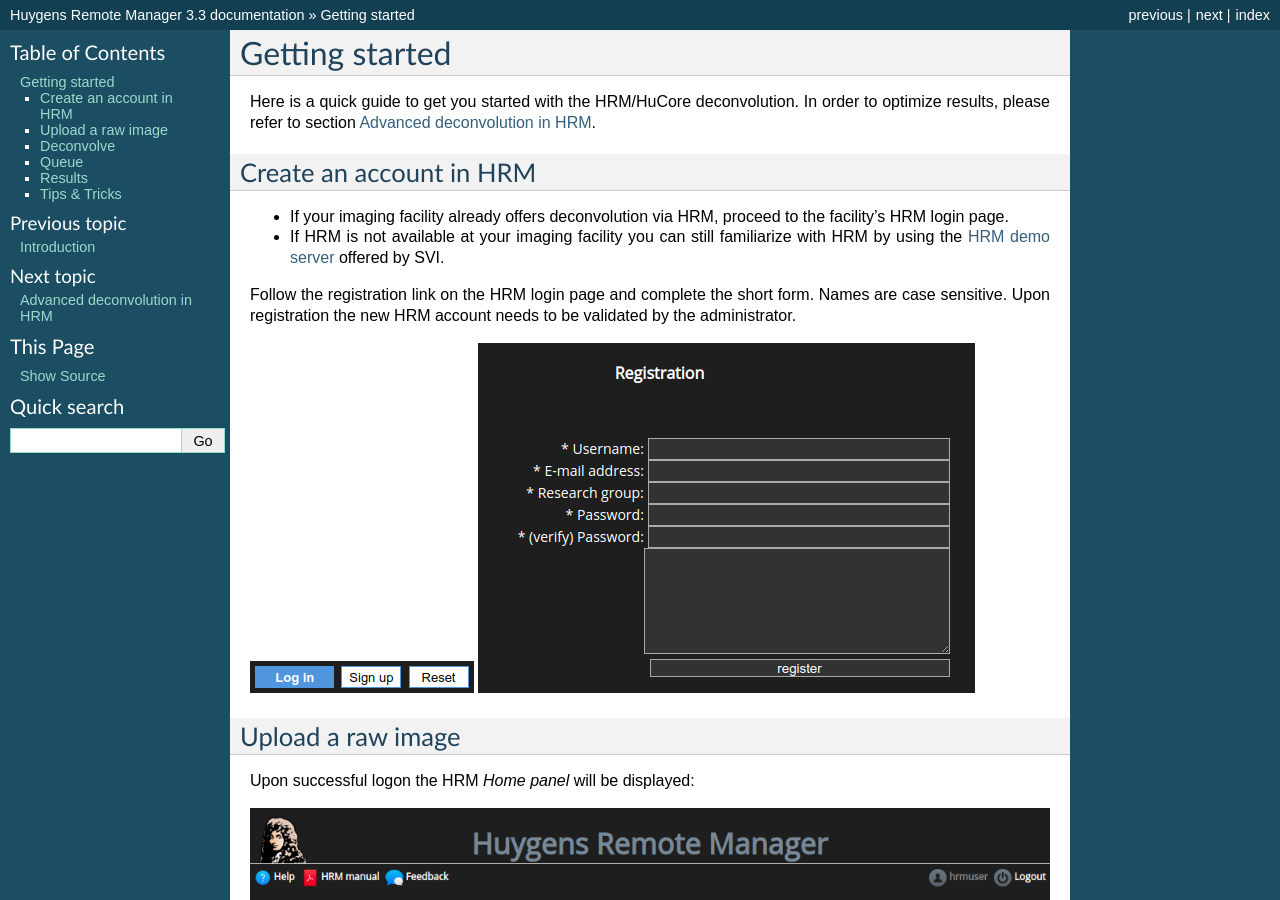
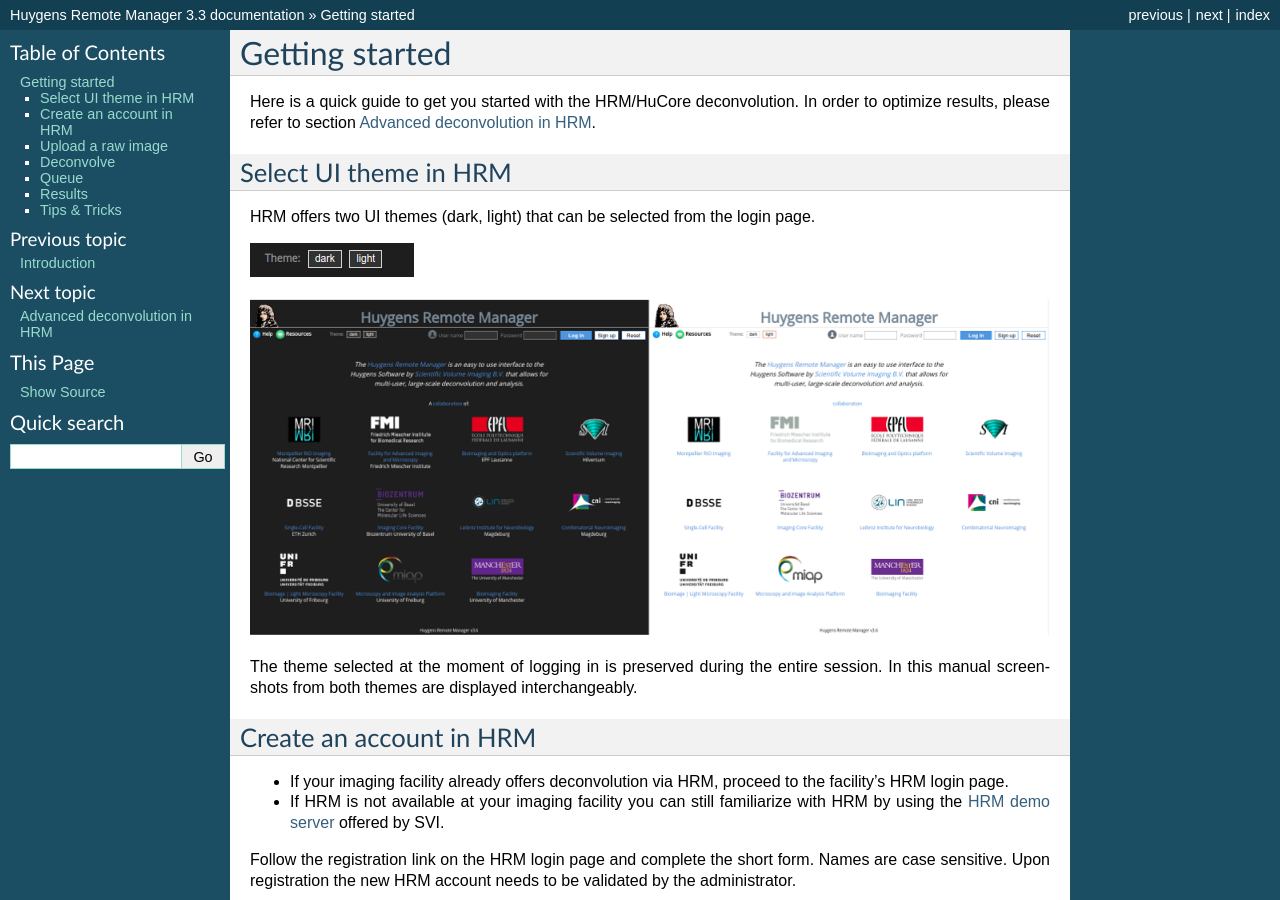
Before and after one commit to aarpon/hrm_docs, a Sphinx documentation site: the page built from docs/user/GettingStarted.rst, in a window 1280 px wide and 900 px high. Built offline with Sphinx 7.4.7, drawn with Linux system fonts in a browser that asks for light colours.

Commit message:
Add a small section about the UI theme at the beginning of the manual.

```diff
--- a/docs/user/GettingStarted.rst
+++ b/docs/user/GettingStarted.rst
@@ -7,6 +7,22 @@
 Here is a quick guide to get you started with the HRM/HuCore deconvolution. In
 order to optimize results, please refer to section
 :ref:`advanced_deconvolution`.
+
+
+.. _select_theme:
+
+Select UI theme in HRM
+========================
+
+HRM offers two UI themes (dark, light) that can be selected from the login page.
+
+|ThemeChoiceScreenshot|
+
+|ThemesScreenshot|
+
+The theme selected at the moment of logging in is preserved during the entire
+session. In this manual screenshots from both themes are displayed
+interchangeably.
 
 .. _create_an_account:
 
--- a/docs/user/global_directives.inc
+++ b/docs/user/global_directives.inc
@@ -121,3 +121,5 @@
 .. |AdminTemplatesScreenshot|    image:: images/AdminTemplatesScreenshot.png
 .. |UserTemplatesScreenshot|     image:: images/UserTemplatesScreenshot.png
 .. |ParamPreviewScreenshot|      image:: images/ParamPreviewScreenshot.png
+.. |ThemeChoiceScreenshot|       image:: images/ThemeChoiceScreenshot.png
+.. |ThemesScreenshot|            image:: images/ThemesScreenshot.png
```
Also changed, not shown: docs/user/images/ThemeChoiceScreenshot.png (added), docs/user/images/ThemesScreenshot.png (added).
